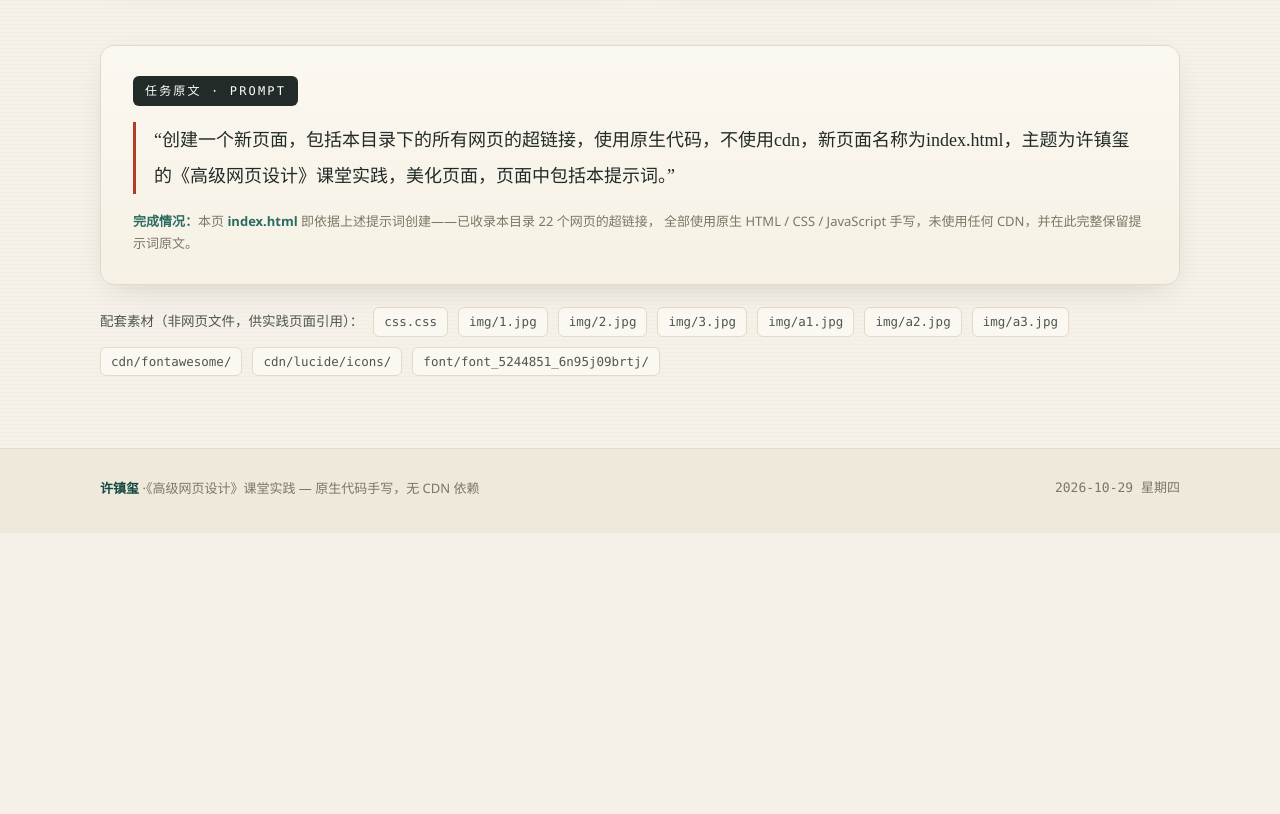
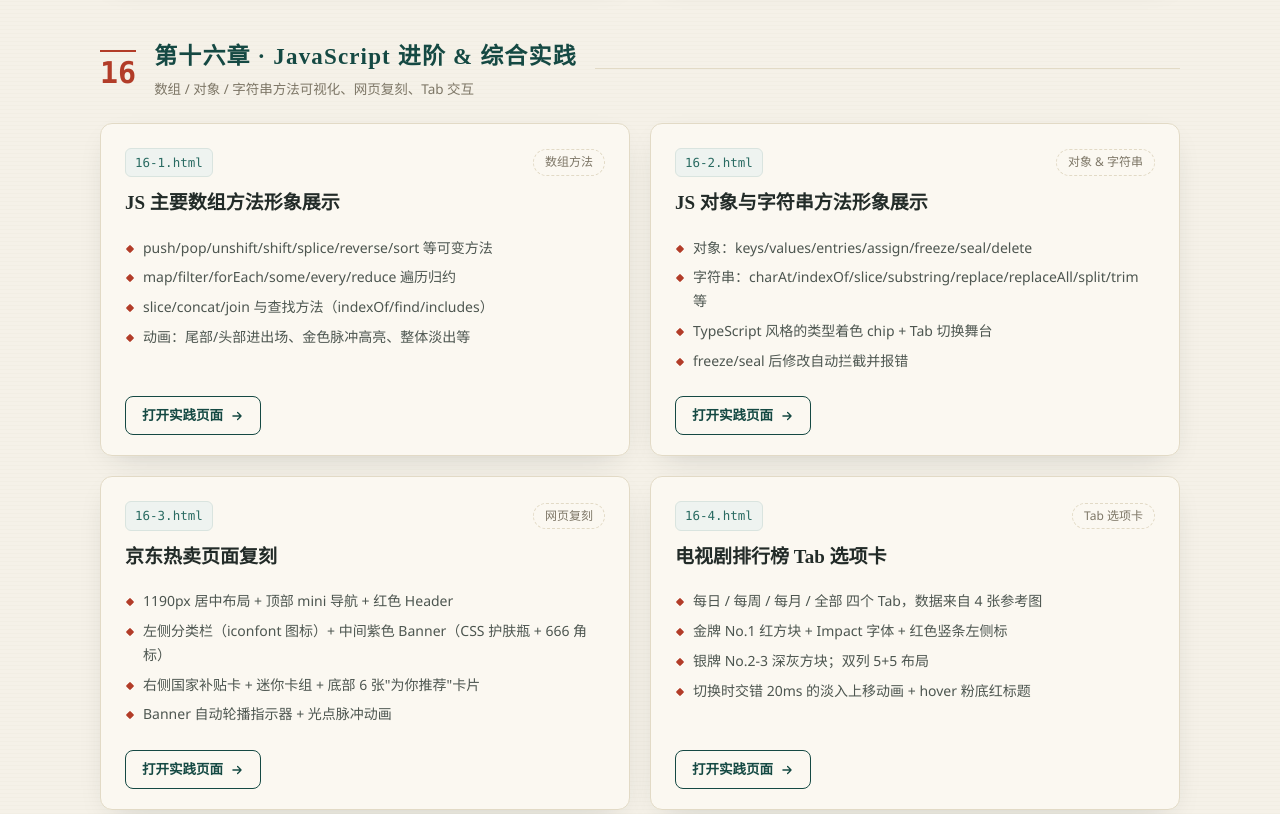
Before and after one commit to zbwsxzxddez/xuzhenxi, a plain HTML site: page index.html in a window 1280 px wide. Shown: the part 7000-7814 px from the top of the page. Before the commit the page ends 7533 px from the top, so only its background shows below. Drawn offline with Linux system fonts and the light colour scheme.

Commit message:
导航首页新增第十六章入口（16-1~16-4）

```diff
--- a/index.html
+++ b/index.html
@@ -861,6 +861,88 @@ footer{
     </div>
   </section>
 
+  <!-- ===== 第十六章 ===== -->
+  <section class="chapter">
+    <div class="chapter-head">
+      <span class="chapter-num">16</span>
+      <div>
+        <h2>第十六章 · JavaScript 进阶 & 综合实践</h2>
+        <p>数组 / 对象 / 字符串方法可视化、网页复刻、Tab 交互</p>
+      </div>
+    </div>
+    <div class="cards">
+
+      <article class="card rise" style="animation-delay:.1s">
+        <div class="card-top">
+          <span class="file">16-1.html</span>
+          <span class="tag">数组方法</span>
+        </div>
+        <h3 class="card-title"><a href="16-1.html" target="_blank" rel="noopener">JS 主要数组方法形象展示</a></h3>
+        <ul class="points">
+          <li>push/pop/unshift/shift/splice/reverse/sort 等可变方法</li>
+          <li>map/filter/forEach/some/every/reduce 遍历归约</li>
+          <li>slice/concat/join 与查找方法（indexOf/find/includes）</li>
+          <li>动画：尾部/头部进出场、金色脉冲高亮、整体淡出等</li>
+        </ul>
+        <a class="go" href="16-1.html" target="_blank" rel="noopener">打开实践页面
+          <svg viewBox="0 0 24 24" fill="none" stroke="currentColor" stroke-width="2.2" stroke-linecap="round" stroke-linejoin="round"><path d="M5 12h14M13 6l6 6-6 6"/></svg>
+        </a>
+      </article>
+
+      <article class="card rise" style="animation-delay:.2s">
+        <div class="card-top">
+          <span class="file">16-2.html</span>
+          <span class="tag">对象 & 字符串</span>
+        </div>
+        <h3 class="card-title"><a href="16-2.html" target="_blank" rel="noopener">JS 对象与字符串方法形象展示</a></h3>
+        <ul class="points">
+          <li>对象：keys/values/entries/assign/freeze/seal/delete</li>
+          <li>字符串：charAt/indexOf/slice/substring/replace/replaceAll/split/trim 等</li>
+          <li>TypeScript 风格的类型着色 chip + Tab 切换舞台</li>
+          <li>freeze/seal 后修改自动拦截并报错</li>
+        </ul>
+        <a class="go" href="16-2.html" target="_blank" rel="noopener">打开实践页面
+          <svg viewBox="0 0 24 24" fill="none" stroke="currentColor" stroke-width="2.2" stroke-linecap="round" stroke-linejoin="round"><path d="M5 12h14M13 6l6 6-6 6"/></svg>
+        </a>
+      </article>
+
+      <article class="card rise" style="animation-delay:.3s">
+        <div class="card-top">
+          <span class="file">16-3.html</span>
+          <span class="tag">网页复刻</span>
+        </div>
+        <h3 class="card-title"><a href="16-3.html" target="_blank" rel="noopener">京东热卖页面复刻</a></h3>
+        <ul class="points">
+          <li>1190px 居中布局 + 顶部 mini 导航 + 红色 Header</li>
+          <li>左侧分类栏（iconfont 图标）+ 中间紫色 Banner（CSS 护肤瓶 + 666 角标）</li>
+          <li>右侧国家补贴卡 + 迷你卡组 + 底部 6 张"为你推荐"卡片</li>
+          <li>Banner 自动轮播指示器 + 光点脉冲动画</li>
+        </ul>
+        <a class="go" href="16-3.html" target="_blank" rel="noopener">打开实践页面
+          <svg viewBox="0 0 24 24" fill="none" stroke="currentColor" stroke-width="2.2" stroke-linecap="round" stroke-linejoin="round"><path d="M5 12h14M13 6l6 6-6 6"/></svg>
+        </a>
+      </article>
+
+      <article class="card rise" style="animation-delay:.4s">
+        <div class="card-top">
+          <span class="file">16-4.html</span>
+          <span class="tag">Tab 选项卡</span>
+        </div>
+        <h3 class="card-title"><a href="16-4.html" target="_blank" rel="noopener">电视剧排行榜 Tab 选项卡</a></h3>
+        <ul class="points">
+          <li>每日 / 每周 / 每月 / 全部 四个 Tab，数据来自 4 张参考图</li>
+          <li>金牌 No.1 红方块 + Impact 字体 + 红色竖条左侧标</li>
+          <li>银牌 No.2-3 深灰方块；双列 5+5 布局</li>
+          <li>切换时交错 20ms 的淡入上移动画 + hover 粉底红标题</li>
+        </ul>
+        <a class="go" href="16-4.html" target="_blank" rel="noopener">打开实践页面
+          <svg viewBox="0 0 24 24" fill="none" stroke="currentColor" stroke-width="2.2" stroke-linecap="round" stroke-linejoin="round"><path d="M5 12h14M13 6l6 6-6 6"/></svg>
+        </a>
+      </article>
+
+    </div>
+  </section>
+
   <!-- ===== 任务原文（本提示词） ===== -->
   <section class="brief rise">
     <span class="brief-label">任务原文 · PROMPT</span>
```
